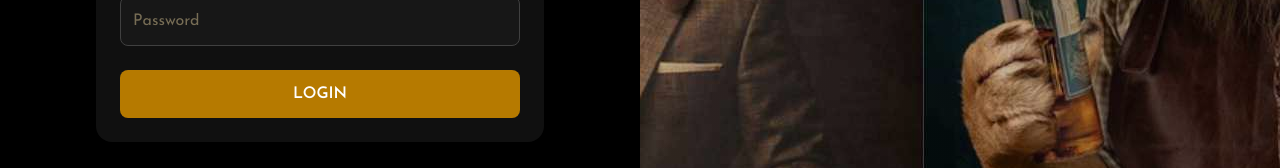
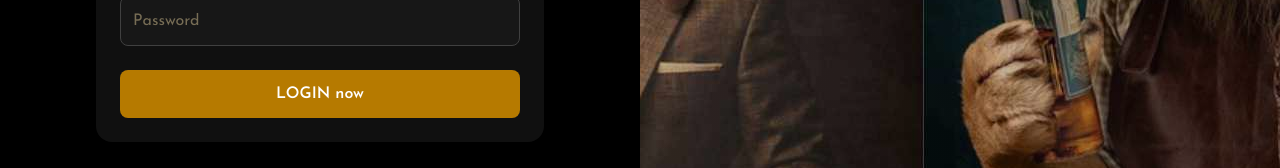
Before and after one commit to LASGLOWTECH/Panthera-restolounge-new, a Next.js app: page /admin/login in a window 1280 px wide. Shown: the part 476-644 px from the top of the page. Built offline with nearby package versions, Linux system fonts and the light colour scheme.

Commit message:
made changes

```diff
--- a/app/admin/login/page.jsx
+++ b/app/admin/login/page.jsx
@@ -54,7 +54,7 @@ export default function AdminLoginPage() {
               type="submit"
               className="w-full py-3 mt-2 bg-gold2 hover:bg-gold2 text-white font-semibold rounded-lg transition"
             >
-              LOGIN
+              LOGIN now
             </button>
             {error && <p className="text-red-500 mt-2 text-center">{error}</p>}
           </form>
```
